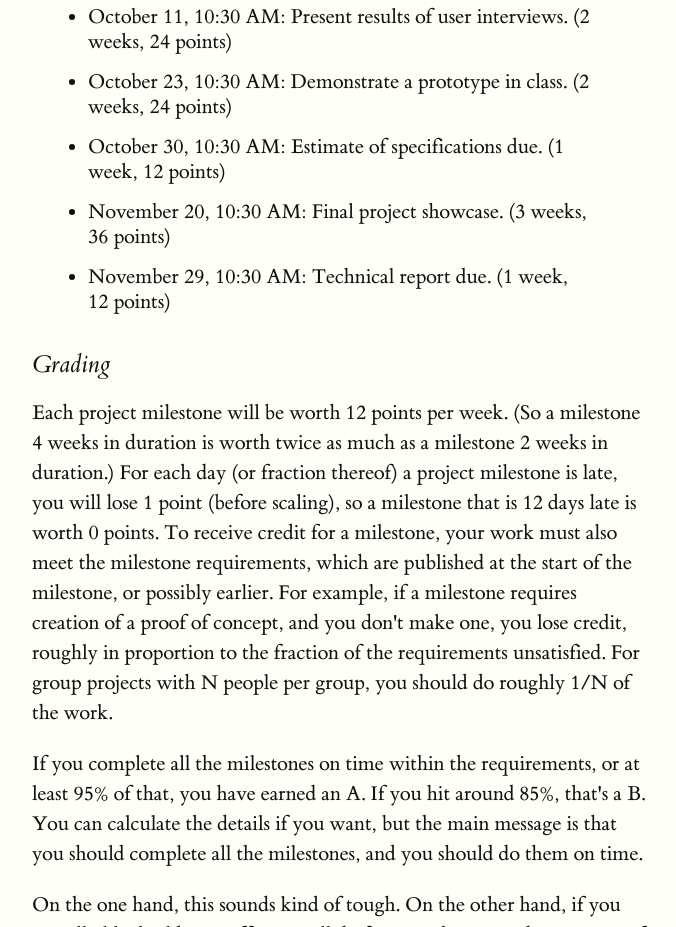
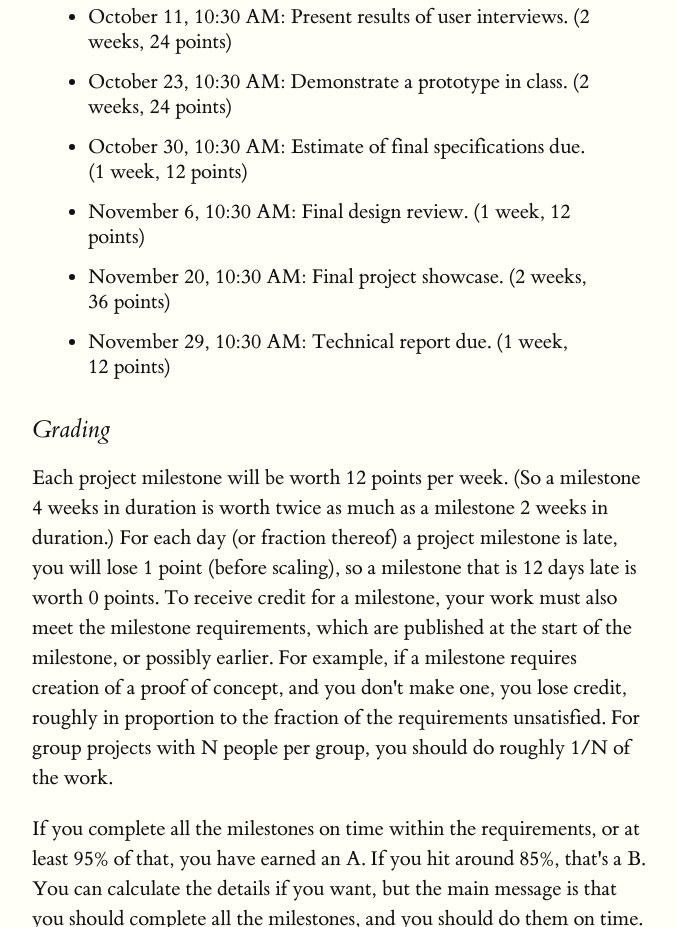
Before and after one commit to pingswept/make-something-real, a plain HTML site: page projects.html in a window 1280 px wide. Shown: the part 822-1749 px from the top of the page, without its empty margins (128-804 px from the left). Drawn offline with Linux system fonts and the light colour scheme.

Commit message:
Update projects.html

```diff
--- a/projects.html
+++ b/projects.html
@@ -20,8 +20,9 @@
 	<li>September 27, 10:30 AM: Bring a proof of concept to class. (1 week, 12 points)</li>
 	<li>October 11, 10:30 AM: Present results of user interviews. (2 weeks, 24 points)</li>
 	<li>October 23, 10:30 AM: Demonstrate a prototype in class. (2 weeks, 24 points)</li>
-	<li>October 30, 10:30 AM: Estimate of specifications due. (1 week, 12 points)</li>
-	<li>November 20, 10:30 AM: Final project showcase. (3 weeks, 36 points)</li>
+	<li>October 30, 10:30 AM: Estimate of final specifications due. (1 week, 12 points)</li>
+	<li>November 6, 10:30 AM: Final design review. (1 week, 12 points)
+	<li>November 20, 10:30 AM: Final project showcase. (2 weeks, 36 points)</li>
 	<li>November 29, 10:30 AM: Technical report due. (1 week, 12 points)</li>
 </ul>
 <h3>Grading</h3>
```
